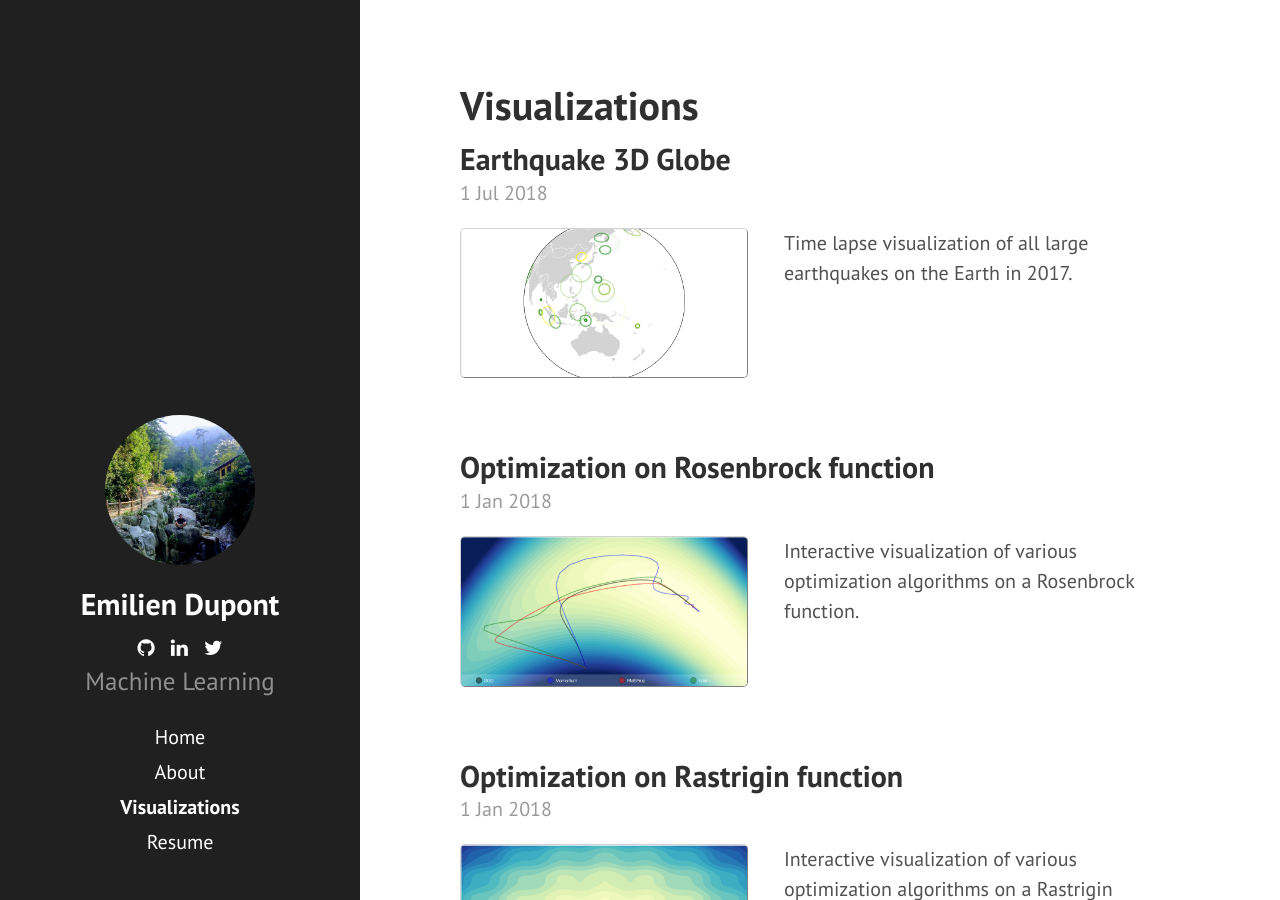
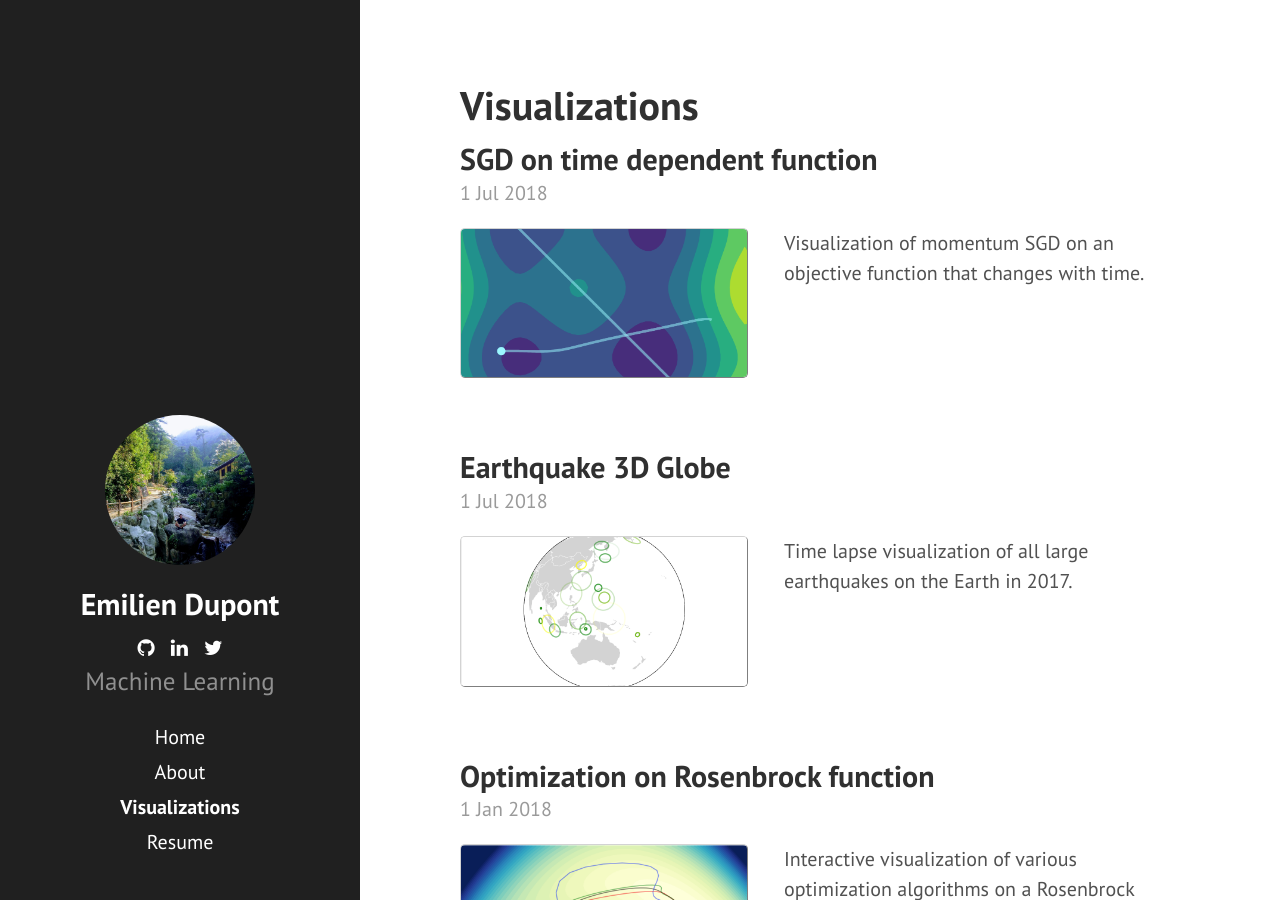
Before and after one commit to EmilienDupont/emiliendupont.github.io, a Jekyll site: the page built from visualizations.md, in a window 1280 px wide and 900 px high. Built offline with Jekyll 4.4.1, drawn with Linux system fonts in a browser that asks for light colours; nearby versions of some CDN libraries.

Commit message:
:boom: add sgd time dependent viz

```diff
--- a/visualizations.md
+++ b/visualizations.md
@@ -2,6 +2,29 @@
 layout: page
 title: Visualizations
 ---
+
+<!-- Time dependent SGD viz -->
+<div class="post">
+  <h2 class="post-title">
+    <a href="https://emiliendupont.github.io/time-dependent-sgd/">
+      SGD on time dependent function
+    </a>
+  </h2>
+
+  <span class="post-date">1 Jul 2018</span>
+  <div style="float:left; width:40%;">
+    <img src="{{ site.url }}/imgs/viz-previews/sgd_time_dependent.png" style="align:left; border: 1px solid #d3d3d3; border-style: outset;">
+  </div>
+
+  <div style="float:right; width:55%;">
+    Visualization of momentum SGD on an objective function that changes with time.
+  </div>
+
+</div>
+
+<div style="clear:both;">
+</div>
+&nbsp;
 
 <!-- Earthquake 3d viz -->
 <div class="post">
```
Also changed, not shown: imgs/viz-previews/sgd_time_dependent.png (added).
